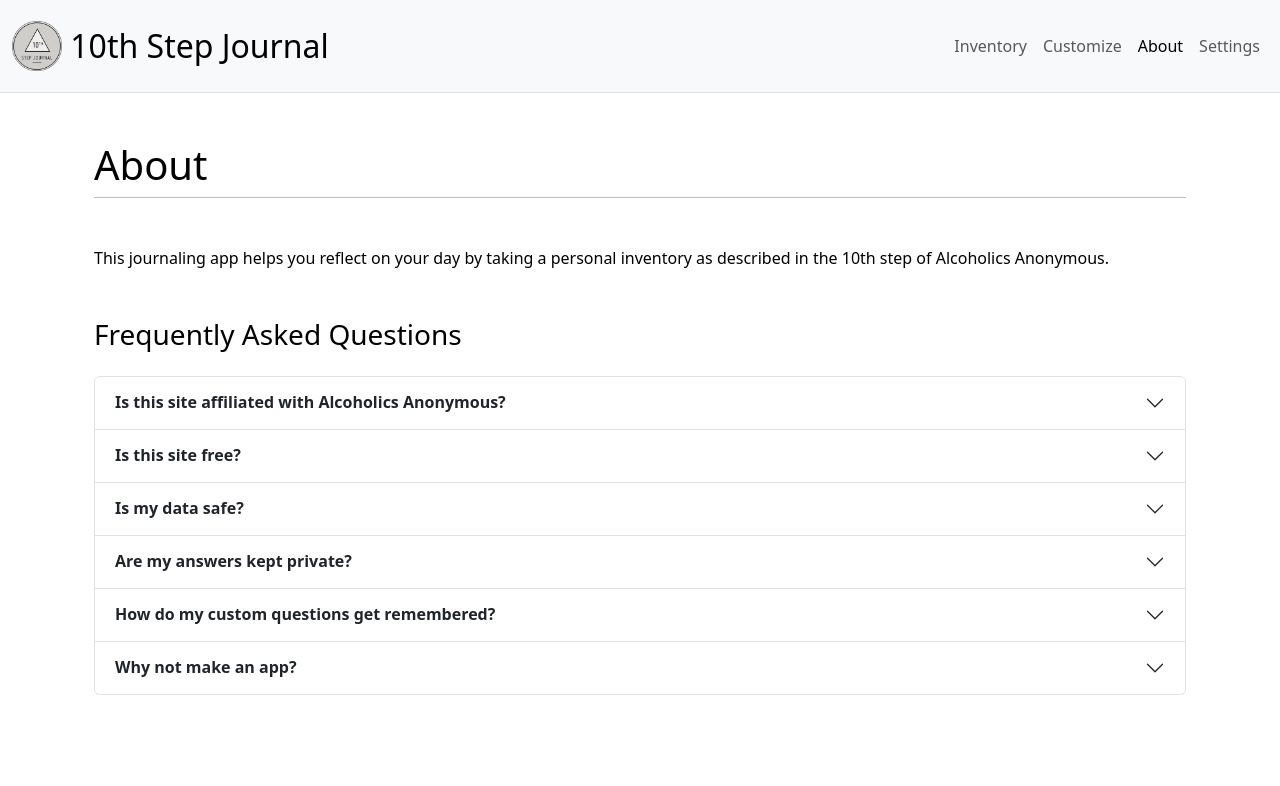
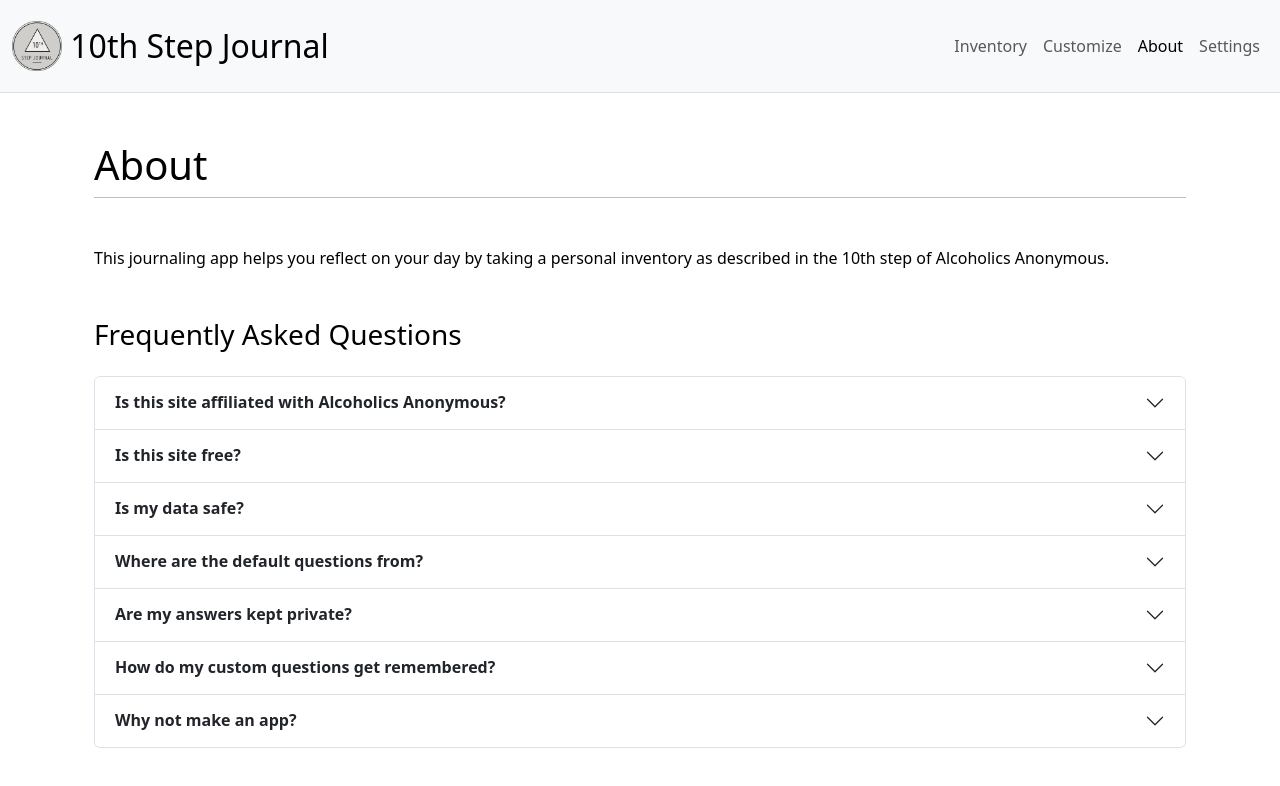
Before and after one commit to s-gruneberg/10step-journal, a React (Vite) app in the folder frontend/: page /about in a window 1280 px wide. Shown: the top 786 px of the page. Built offline with nearby package versions, Linux system fonts and the light colour scheme.

Commit message:
Changed home and about

```diff
--- a/frontend/src/pages/About.tsx
+++ b/frontend/src/pages/About.tsx
@@ -70,21 +70,17 @@ export default function About() {
                         No data ever leaves your device.
                     </Accordion.Body>
                 </Accordion.Item>
-                {/* <Accordion.Item
+                <Accordion.Item
                     eventKey="7"
                     className={darkMode ? 'bg-dark text-light border-secondary' : ''}
                 >
                     <Accordion.Header>
-                        Do I have to create an account to use this site?
+                        Where are the default questions from?
                     </Accordion.Header>
                     <Accordion.Body className={darkMode ? 'bg-dark text-light' : ''}>
-                        No. You can use this site without creating an account.
-                        <br />
-                        <br />
-                        However, if you create an account, you can
-                        track your daily activity streaks and your total days in recovery on the Insights page.
+                        The default questions are modeled after page 86 of the AA Big Book (4th edition).
                     </Accordion.Body>
-                </Accordion.Item> */}
+                </Accordion.Item>
                 <Accordion.Item
                     eventKey="3"
                     className={darkMode ? 'bg-dark text-light border-secondary' : ''}
--- a/frontend/src/pages/Home.tsx
+++ b/frontend/src/pages/Home.tsx
@@ -16,7 +16,6 @@ const Home = () => {
       </p>
       <ul className="lead">
         <li>The inventory questions are customizable to your liking. </li>
-        <li>  The default questions are modeled after page 86 of the AA Big Book (4th edition)</li>
         <li>There are no ads, account requirements, or data collection</li>
       </ul>
 
```
